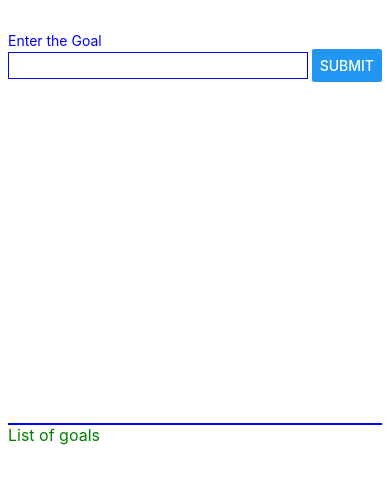
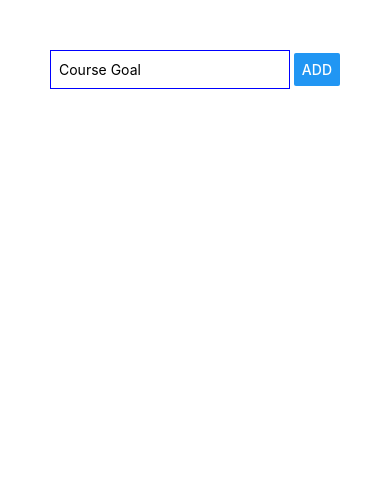
Before and after one commit to vinayak-nk/react-native, a React Native app: screen / in a window 390 px wide. Shown: the top 484 px of the page. Built offline with nearby package versions, Linux system fonts and the light colour scheme.

Commit message:
refactored code

```diff
--- a/App.js
+++ b/App.js
@@ -1,43 +1,127 @@
 import React, { useState } from 'react'
-import { StyleSheet, Text, View, Button, TextInput, FlatList, SafeAreaView } from 'react-native';
+import { StyleSheet, View, FlatList } from 'react-native'
 import { GoalItem, GoalInput } from './components'
 
 export default function App() {
-  const [goals, AddGoal] = useState([])
-  const [goal, onChangeHandler] = useState('')
+  const [goalList, setGoalList] = useState([])
 
-  const onButtonClick = () => {
-    AddGoal([
-      ...goals,
-      {goal, id: Math.random().toString()}
-    ])
+  const getRandomNumber = () => Math.ceil(Math.random() * (10 ** 16))
+
+  const addGoalHandler = (goalTitle) => {
+    setGoalList([...goalList, { key: getRandomNumber().toString(), value: goalTitle }])
+  }
+
+  const removeGoalHandler = (goalId) => {
+    setGoalList(goalList.filter((goal) => goal.key !== goalId))
   }
 
   return (
-    <View style={styles.container}>
-      <View style={styles.goalsContainer}>
-        <GoalInput onButtonClick={onButtonClick} goal={goal} onChangeHandler={onChangeHandler} />
-        <Text style={{ color: 'green', fontSize: 16 }}>List of goals</Text>
-        <FlatList
-          data={goals}
-          renderItem={(itemData) => <GoalItem goal={itemData.item.goal} />}
-          keyExtractor={(item, index) => item.id}
-        />
-      </View>
+    <View style={styles.screen}>
+      <GoalInput onAddGoal={addGoalHandler} />
+      <FlatList
+        data={goalList}
+        renderItem={(itemData) => (
+          <GoalItem itemData={itemData} onDeleteGoal={removeGoalHandler} />
+        )}
+      />
     </View>
-  );
+  )
 }
 
 const styles = StyleSheet.create({
   container: {
     flex: 1,
     backgroundColor: '#fff',
-    margin: 8,
-    marginTop: 32,
-    // alignItems: 'center',
-    // justifyContent: 'center',
+    alignItems: 'center',
+    justifyContent: 'center',
   },
-  goalsContainer: {
-    flex: 3,
-  }
-});
+  screen: {
+    padding: 50,
+  },
+})
+
+// before breaking into components
+
+// export default function App() {
+//   const [enteredGoal, setEnteredGoal] = useState('')
+//   const [goalList, setGoalList] = useState([])
+
+//   const getRandomNumber = () => Math.ceil(Math.random() * (10 ** 16))
+
+//   const goalInputHandler = (enteredText) => {
+//     setEnteredGoal(enteredText)
+//   }
+
+//   // const addGoalHandler = () => {
+//   //   setGoalList([...goalList, enteredGoal])
+//   // }
+
+//   // for flatlist
+//   const addGoalHandler = () => {
+//     setGoalList([...goalList, { key: getRandomNumber().toString(), value: enteredGoal }])
+//   }
+
+//   return (
+//     <View style={styles.screen}>
+//       <View style={styles.inputContainer}>
+//         <TextInput
+//           placeholder="Course Goal"
+//           style={{
+//             borderColor: 'blue', borderWidth: 1, padding: 10, width: '80%',
+//           }}
+//           onChangeText={goalInputHandler}
+//           value={enteredGoal}
+//         />
+//         <Button title="ADD" onPress={addGoalHandler} />
+//       </View>
+//       <FlatList
+//         data={goalList}
+//         renderItem={(itemData) => (
+//           <View style={styles.listItem}>
+//             <Text>
+//               {itemData.item.value}
+//             </Text>
+//           </View>
+//         )}
+//       />
+//       {/* <ScrollView>
+//         {goalList.map((goal) => (
+//           <View key={goal} style={styles.listItem}>
+//             <Text>
+//               {goal}
+//             </Text>
+//           </View>
+//         ))}
+//       </ScrollView> */}
+//     </View>
+//   )
+// }
+
+// count example
+// import React, { useState } from 'react'
+// import { View, Text, Button, StyleSheet } from 'react-native'
+
+// const App = () => {
+//   const [count, setCount] = useState(0)
+
+//   return (
+//     <View style={styles.container}>
+//       <Text>You clicked {count} times</Text>
+//       <Button
+//         onPress={() => setCount(count + 1)}
+//         title="Click me!"
+//       />
+//     </View>
+//   )
+// }
+
+// // React Native Styles
+// const styles = StyleSheet.create({
+//   container: {
+//     flex: 1,
+//     justifyContent: 'center',
+//     alignItems: 'center',
+//   },
+// })
+
+// export default App
--- a/components/GoalInput.js
+++ b/components/GoalInput.js
@@ -1,26 +1,35 @@
-import { StyleSheet, TextInput, View, Text, Button } from 'react-native'
+// @refresh reset
 
-const GoalItem = ({ goal, onChangeHandler, onButtonClick }) => (
-  <View style={styles.inputContainer}>
-    <Text style={{ color: 'blue' }}>Enter the Goal</Text>
-    <View style={styles.inputButton}>
-      <TextInput style={styles.inputBox} value={goal} onChangeText={onChangeHandler} />
-      <Button title='Submit' onPress={onButtonClick} />
+import React, { useState } from 'react'
+import {
+  View, TextInput, Button, StyleSheet,
+} from 'react-native'
+
+
+const GoalInput = (props) => {
+  const { onAddGoal } = props
+  const [enteredGoal, setEnteredGoal] = useState('')
+  const goalInputHandler = (enteredText) => {
+    setEnteredGoal(enteredText)
+  }
+
+  return (
+    <View style={styles.inputContainer}>
+      <TextInput
+        placeholder="Course Goal"
+        style={styles.inputBox}
+        onChangeText={goalInputHandler}
+        value={enteredGoal}
+      />
+      <Button title="ADD" onPress={ () => onAddGoal(enteredGoal)} />
     </View>
-  </View>
-)
+  )
+}
 
-export default GoalItem
+export default GoalInput
 
 const styles = StyleSheet.create({
   inputContainer: {
-    // padding: 16,
-    // marginBottom: 16,
-    flex: 1,
-    borderBottomColor: 'blue',
-    borderBottomWidth: 2,
-  },
-  inputButton: {
     flexDirection: 'row',
     justifyContent: 'space-between',
     alignItems: 'center',
@@ -29,9 +38,10 @@ const styles = StyleSheet.create({
     flex: 1,
     marginRight: 4,
     borderWidth: 1,
-    padding: 4,
+    padding: 10,
     borderColor: 'blue',
     paddingLeft: 8,
     paddingRight: 8,
+    width: '80%',
   },
 })
--- a/components/GoalItem.js
+++ b/components/GoalItem.js
@@ -1,6 +1,15 @@
-import { StyleSheet, Text } from 'react-native'
+import { StyleSheet, Text, TouchableOpacity } from 'react-native'
 
-const GoalItem = ({ goal }) => <Text style={styles.item}>{goal}</Text>
+const GoalItem = ({ itemData, onDeleteGoal }) => {
+  const { value, key } = itemData.item
+  return (
+    <TouchableOpacity onPress={() => onDeleteGoal(key)}>
+        <Text style={styles.item}>
+          {value}
+        </Text>
+    </TouchableOpacity>
+  )
+}
 
 export default GoalItem
 
```
